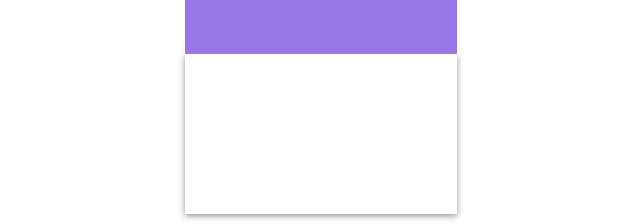
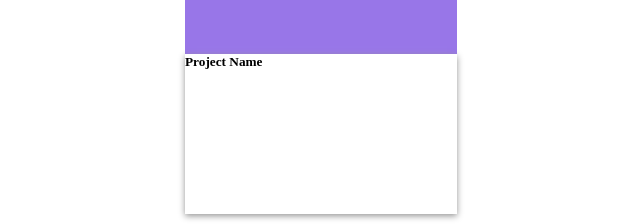
Before and after one commit to BamideleAdewuyi/Homepage, a website built with webpack: page src/template.html in a window 1280 px wide. Shown: the part 928-1152 px from the top of the page, 319-959 px from the left. Built offline with nearby package versions, Linux system fonts and the light colour scheme; a web font is replaced by a local one.

Commit message:
template.html: Change projectTitle element to h5. Entered placeholder text

```diff
--- a/src/template.html
+++ b/src/template.html
@@ -33,7 +33,7 @@
               </div>
               <div class="projectInfo">
                 <div class="projectHeader">
-                  <h4 class="projectTitle"></h4>
+                  <h5 class="projectTitle">Project Name</h5>
                   <div class="projectIcons"></div>
                 </div>
                 <div class="projectDescription"></div>
```
